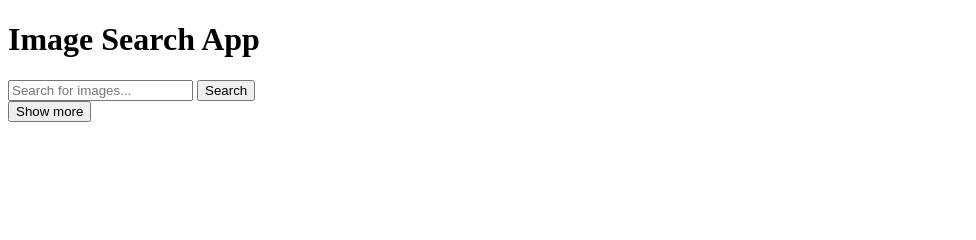
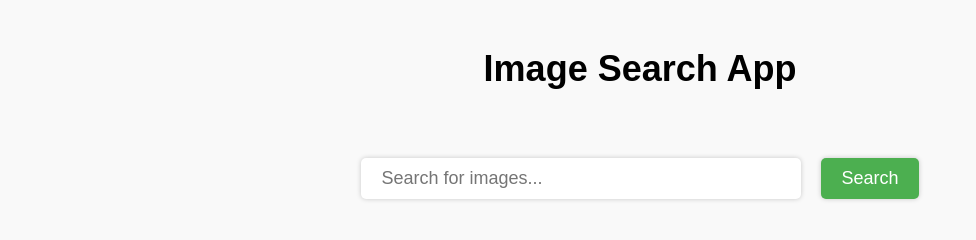
Before and after one commit to Navinesh16/Image-Searching-Website, a plain HTML site: page index.html in a window 1280 px wide. Shown: the whole page, without its empty margins (0-976 px from the left). Drawn offline with Linux system fonts and the light colour scheme.

Commit message:
index.html

```diff
--- a/index.html
+++ b/index.html
@@ -6,7 +6,7 @@
     <meta http-equiv="X-UA-Compatible" content="IE=edge" />
     <meta name="viewport" content="width=device-width, initial-scale=1.0" />
     <title>Image Search App</title>
-    <link rel="stylesheet" href="new.css" />
+    <link rel="stylesheet" href="index.css" />
   </head>
   <body>
     <h1>Image Search App</h1>
@@ -55,6 +55,6 @@
       </div> -->
     </div>
     <button id="show-more-button">Show more</button>
-    <script src="new.js"></script>
+    <script src="index.js"></script>
   </body>
 </html>
```
